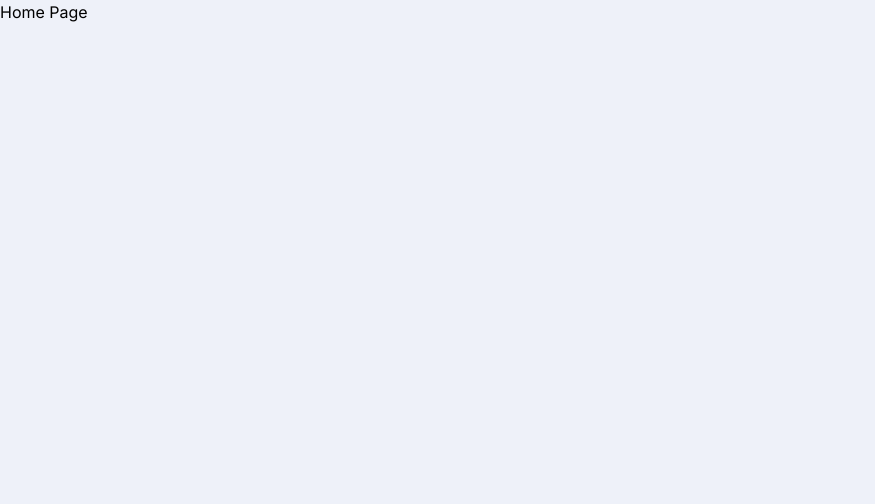
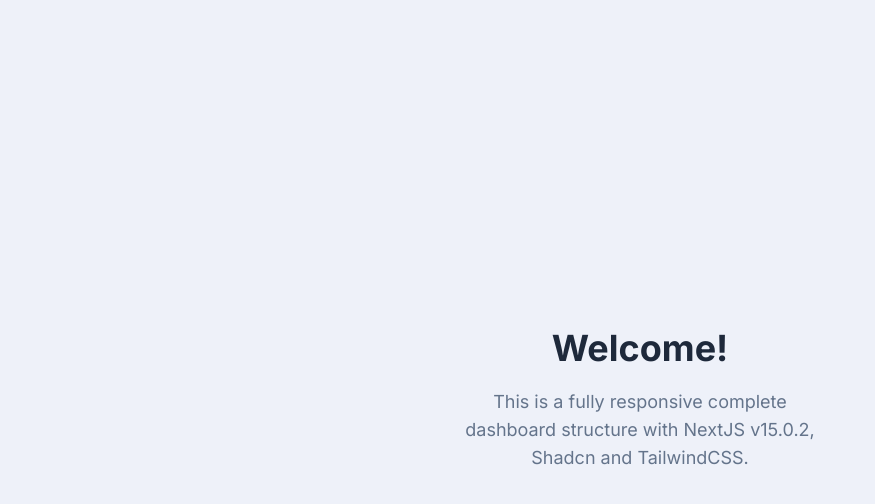
Before and after one commit to JannatunNaeem141/NextJS-Shadcn-TailwindCSS-Responsive-Dashboard-UI, a Next.js app: page / in a window 1280 px wide. Shown: the top 504 px of the page, without its empty margins (0-875 px from the left). Built offline with nearby package versions, Linux system fonts and the light colour scheme.

Commit message:
add landing page hero

```diff
--- a/app/page.tsx
+++ b/app/page.tsx
@@ -1,3 +1,9 @@
+import Hero from '@/components/LandingPage/Hero';
+
 export default function Home() {
-  return <div>Home Page</div>;
+  return (
+    <div>
+      <Hero />
+    </div>
+  );
 }
--- /dev/null
+++ b/components/LandingPage/Hero.tsx
@@ -0,0 +1,8 @@
+export default function Hero() {
+  return (
+    <div className="h-svh flex flex-col justify-center items-center gap-5 px-6">
+      <h3 className="text-accent-800 md:text-4xl text-3xl font-bold">Welcome!</h3>
+      <p className="text-accent-500 md:text-lg text-base text-center xl:w-[30%] lg:w-[50%] md:w-[70%] w-full">This is a fully responsive complete dashboard structure with NextJS v15.0.2, Shadcn and TailwindCSS.</p>
+    </div>
+  );
+}
```
